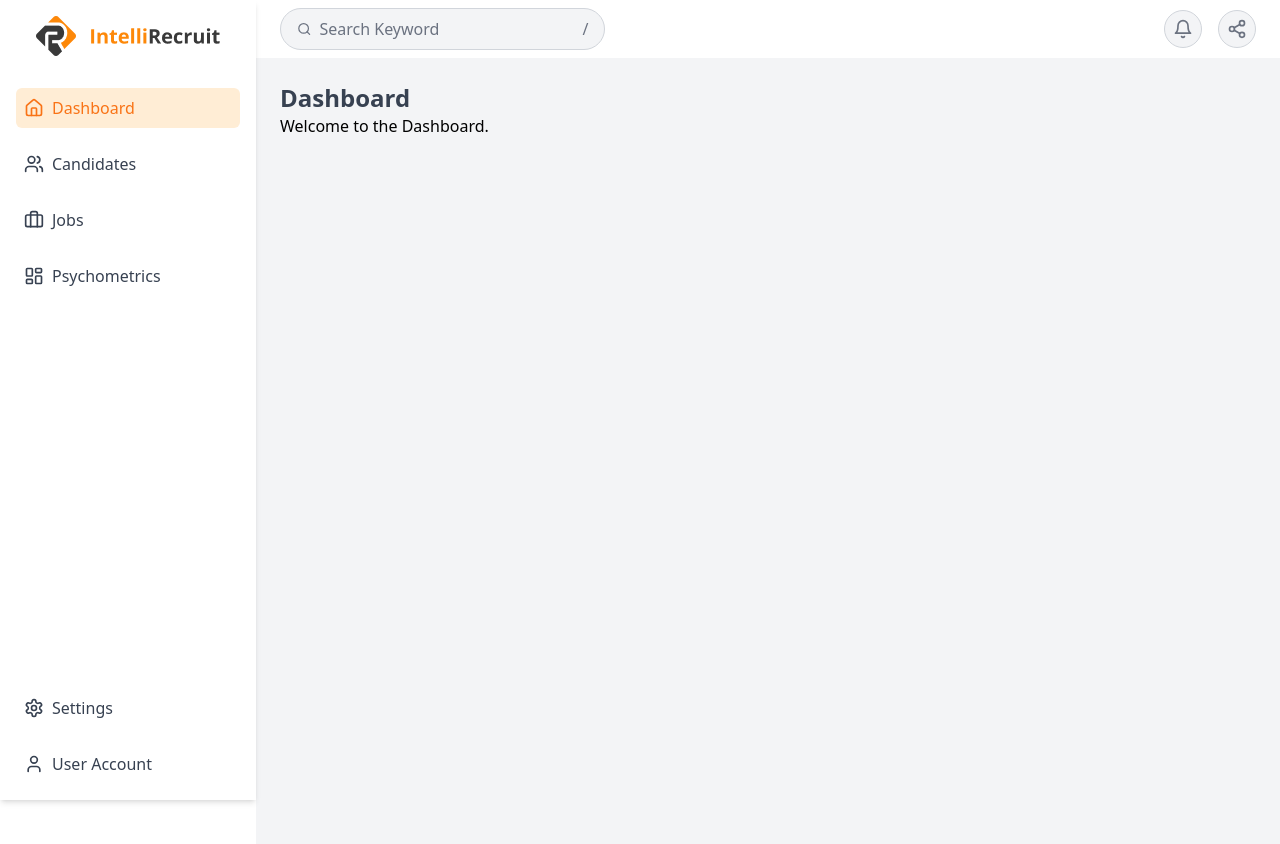
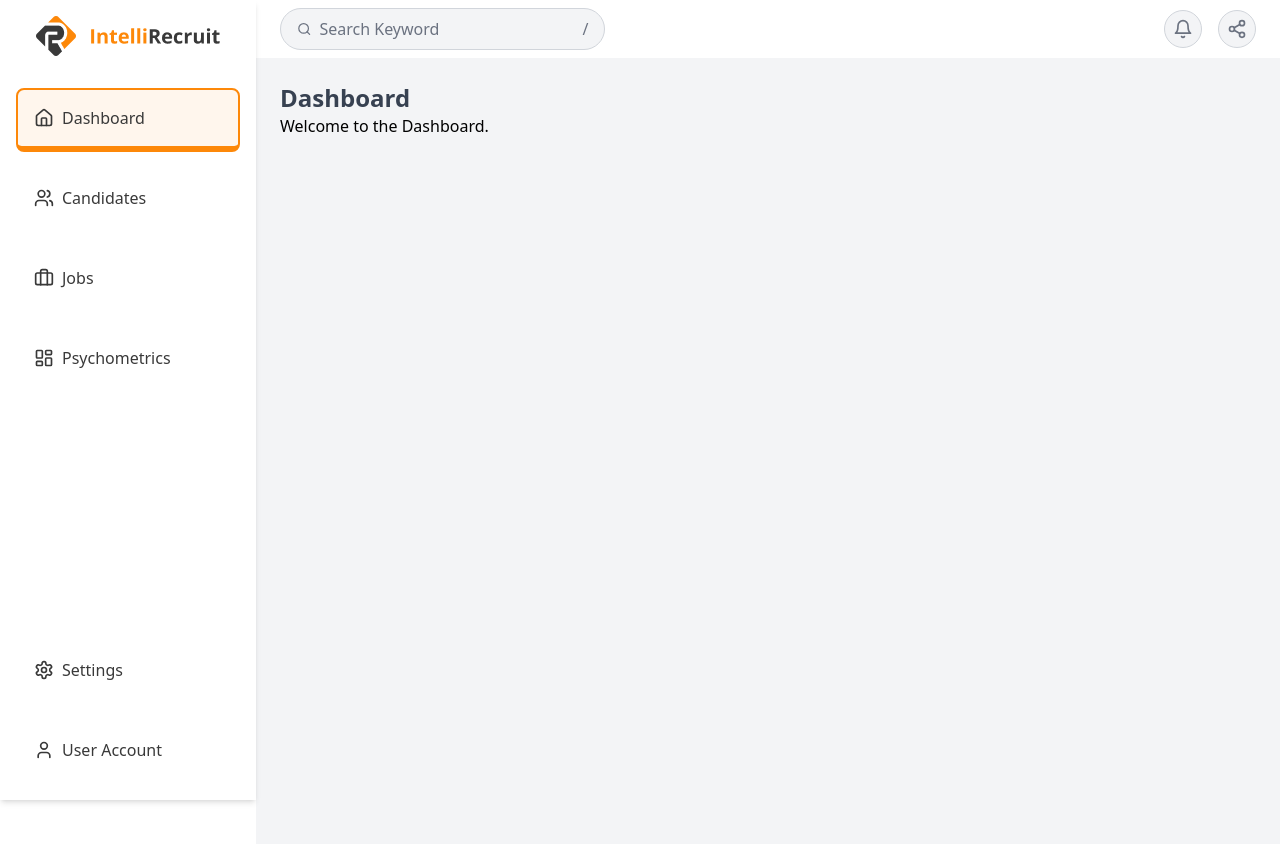
Before and after one commit to roxzdurai/Intel2, a React (Vite) app: page / in a window 1280 px wide. Shown: the top 844 px of the page. Built offline with nearby package versions, Linux system fonts and the light colour scheme.

Commit message:
Update Sidebar.tsx

```diff
--- a/src/components/Sidebar.tsx
+++ b/src/components/Sidebar.tsx
@@ -12,8 +12,8 @@ const Sidebar: React.FC = () => {
     setIsOpen(!isOpen);
   };
 
-  // Close the sidebar
-  const closeSidebar = () => {
+  // Close sidebar when clicking a link on mobile
+  const closeSidebarOnClick = () => {
     setIsOpen(false);
   };
 
@@ -43,13 +43,13 @@ const Sidebar: React.FC = () => {
             <NavLink
               to="/"
               className={({ isActive }) =>
-                `flex items-center p-2 rounded-md ${
+                `flex items-center p-4 rounded-lg border-2 font-inter ${
                   isActive
-                    ? 'bg-orange-100 text-orange-500'
-                    : 'text-gray-700 hover:bg-gray-200'
-                }`
+                    ? 'bg-[#FFF6ED] text-[#393939] border-t-[2px] border-b-[6px] border-[#FD8809]' // Custom background and border for active state
+                    : 'text-[#393939] border-transparent hover:bg-gray-100 border-t-[2px] border-b-[6px] border-transparent' // Normal state
+                } transition-all duration-300`
               }
-              onClick={closeSidebar} // Close sidebar on link click
+              onClick={closeSidebarOnClick} // Close sidebar on page click
             >
               <Home className="mr-2 h-5 w-5" /> Dashboard
             </NavLink>
@@ -57,13 +57,13 @@ const Sidebar: React.FC = () => {
             <NavLink
               to="/candidates"
               className={({ isActive }) =>
-                `flex items-center p-2 rounded-md ${
+                `flex items-center p-4 rounded-lg border-2 font-inter ${
                   isActive
-                    ? 'bg-orange-100 text-orange-500'
-                    : 'text-gray-700 hover:bg-gray-200'
-                }`
+                    ? 'bg-[#FFF6ED] text-[#393939] border-t-[2px] border-b-[6px] border-[#FD8809]' // Custom background and border for active state
+                    : 'text-[#393939] border-transparent hover:bg-gray-100 border-t-[2px] border-b-[6px] border-transparent' // Normal state
+                } transition-all duration-300`
               }
-              onClick={closeSidebar} // Close sidebar on link click
+              onClick={closeSidebarOnClick} // Close sidebar on page click
             >
               <Users className="mr-2 h-5 w-5" /> Candidates
             </NavLink>
@@ -71,13 +71,13 @@ const Sidebar: React.FC = () => {
             <NavLink
               to="/jobs"
               className={({ isActive }) =>
-                `flex items-center p-2 rounded-md ${
+                `flex items-center p-4 rounded-lg border-2 font-inter ${
                   isActive
-                    ? 'bg-orange-100 text-orange-500'
-                    : 'text-gray-700 hover:bg-gray-200'
-                }`
+                    ? 'bg-[#FFF6ED] text-[#393939] border-t-[2px] border-b-[6px] border-[#FD8809]' // Custom background and border for active state
+                    : 'text-[#393939] border-transparent hover:bg-gray-100 border-t-[2px] border-b-[6px] border-transparent' // Normal state
+                } transition-all duration-300`
               }
-              onClick={closeSidebar} // Close sidebar on link click
+              onClick={closeSidebarOnClick} // Close sidebar on page click
             >
               <Briefcase className="mr-2 h-5 w-5" /> Jobs
             </NavLink>
@@ -85,13 +85,13 @@ const Sidebar: React.FC = () => {
             <NavLink
               to="/psychometrics"
               className={({ isActive }) =>
-                `flex items-center p-2 rounded-md ${
+                `flex items-center p-4 rounded-lg border-2 font-inter ${
                   isActive
-                    ? 'bg-orange-100 text-orange-500'
-                    : 'text-gray-700 hover:bg-gray-200'
-                }`
+                    ? 'bg-[#FFF6ED] text-[#393939] border-t-[2px] border-b-[6px] border-[#FD8809]' // Custom background and border for active state
+                    : 'text-[#393939] border-transparent hover:bg-gray-100 border-t-[2px] border-b-[6px] border-transparent' // Normal state
+                } transition-all duration-300`
               }
-              onClick={closeSidebar} // Close sidebar on link click
+              onClick={closeSidebarOnClick} // Close sidebar on page click
             >
               <LayoutDashboard className="mr-2 h-5 w-5" /> Psychometrics
             </NavLink>
@@ -103,13 +103,13 @@ const Sidebar: React.FC = () => {
           <NavLink
             to="/settings"
             className={({ isActive }) =>
-              `flex items-center p-2 rounded-md ${
+              `flex items-center p-4 rounded-lg border-2 font-inter ${
                 isActive
-                  ? 'bg-gray-100 text-gray-700'
-                  : 'text-gray-700 hover:bg-gray-200'
-              }`
+                  ? 'bg-[#FFF6ED] text-[#393939] border-t-[2px] border-b-[6px] border-[#FD8809]' // Custom background and border for active state
+                  : 'text-[#393939] border-transparent hover:bg-gray-100 border-t-[2px] border-b-[6px] border-transparent' // Normal state
+              } transition-all duration-300`
             }
-            onClick={closeSidebar} // Close sidebar on link click
+            onClick={closeSidebarOnClick} // Close sidebar on page click
           >
             <Settings className="mr-2 h-5 w-5" /> Settings
           </NavLink>
@@ -117,13 +117,13 @@ const Sidebar: React.FC = () => {
           <NavLink
             to="/user-account"
             className={({ isActive }) =>
-              `flex items-center p-2 rounded-md ${
+              `flex items-center p-4 rounded-lg border-2 font-inter ${
                 isActive
-                  ? 'bg-gray-100 text-gray-700'
-                  : 'text-gray-700 hover:bg-gray-200'
-              }`
+                  ? 'bg-[#FFF6ED] text-[#393939] border-t-[2px] border-b-[6px] border-[#FD8809]' // Custom background and border for active state
+                  : 'text-[#393939] border-transparent hover:bg-gray-100 border-t-[2px] border-b-[6px] border-transparent' // Normal state
+              } transition-all duration-300`
             }
-            onClick={closeSidebar} // Close sidebar on link click
+            onClick={closeSidebarOnClick} // Close sidebar on page click
           >
             <User className="mr-2 h-5 w-5" /> User Account
           </NavLink>
@@ -134,7 +134,7 @@ const Sidebar: React.FC = () => {
       {isOpen && (
         <div
           className="fixed inset-0 bg-black bg-opacity-50 z-0 md:hidden"
-          onClick={closeSidebar} // Close sidebar on overlay click
+          onClick={toggleSidebar} // Close sidebar when clicking outside
         ></div>
       )}
     </div>
```
